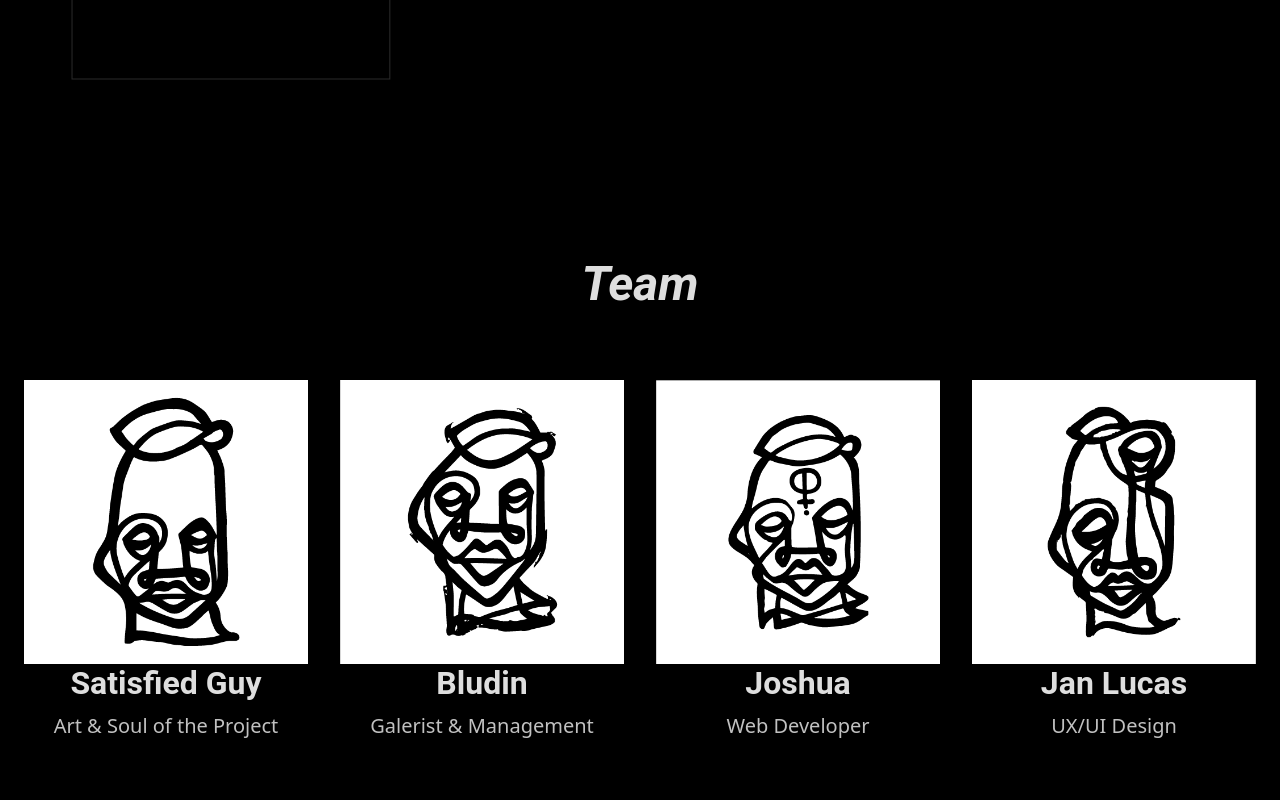
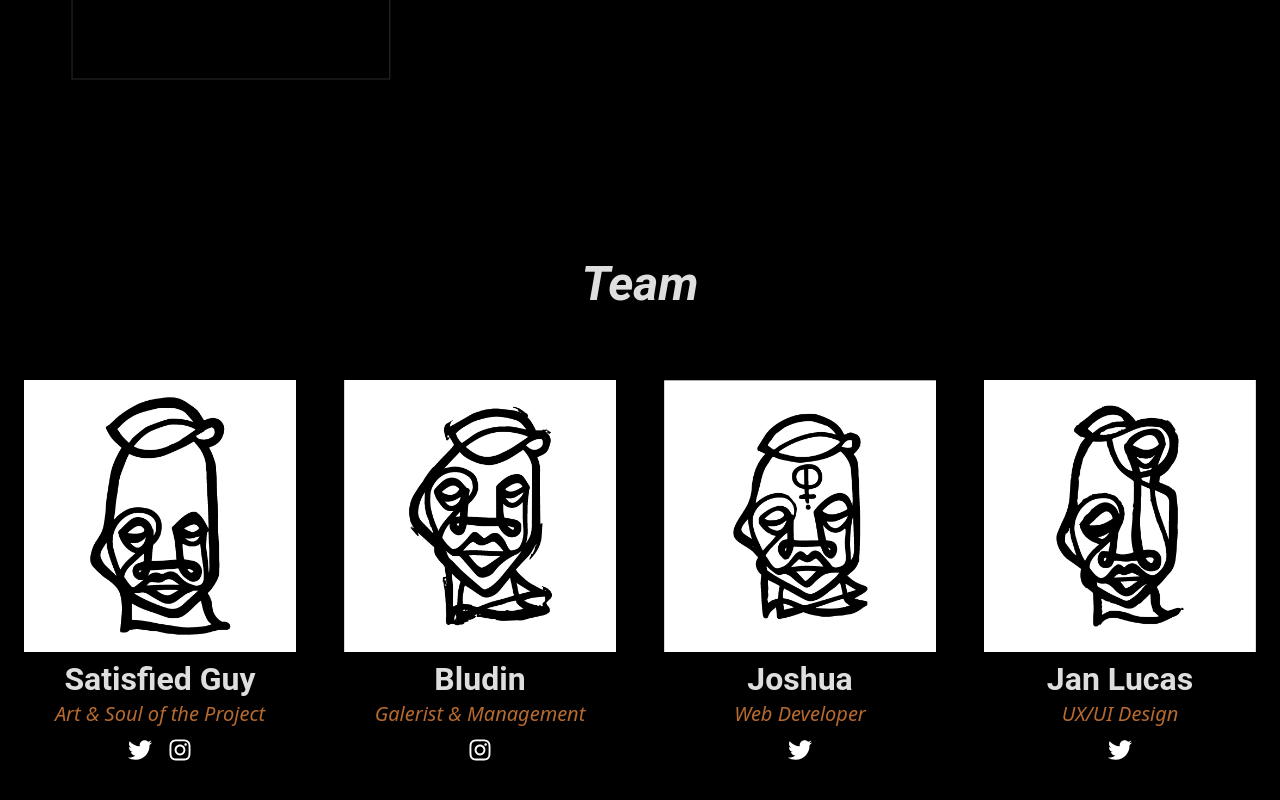
Before and after one commit to jozark/satisfied-guy, a React (Create React App) app: page / in a window 1280 px wide. Shown: the part 2904-3704 px from the top of the page. Built offline with nearby package versions, Linux system fonts and the light colour scheme.

Commit message:
💄 Style Team section

```diff
--- a/src/components/Team.tsx
+++ b/src/components/Team.tsx
@@ -10,16 +10,30 @@ export default function Team(): JSX.Element {
         <TeamElement
           path="images/team1.png"
           position="Art & Soul of the Project"
+          instagram="https://instagram.com"
+          twitter="https://twitter.com"
         >
           Satisfied Guy
         </TeamElement>
-        <TeamElement path="images/team2.png" position="Galerist & Management">
+        <TeamElement
+          path="images/team2.png"
+          position="Galerist & Management"
+          instagram="https://instagram.com"
+        >
           Bludin
         </TeamElement>
-        <TeamElement path="images/team3.png" position="Web Developer">
+        <TeamElement
+          path="images/team3.png"
+          position="Web Developer"
+          twitter="https://twitter.com"
+        >
           Joshua
         </TeamElement>
-        <TeamElement path="images/team4.png" position="UX/UI Design">
+        <TeamElement
+          path="images/team4.png"
+          position="UX/UI Design"
+          twitter="https://twitter.com"
+        >
           Jan Lucas
         </TeamElement>
       </TeamWrapper>
--- a/src/components/TeamElement.tsx
+++ b/src/components/TeamElement.tsx
@@ -4,24 +4,47 @@ import {
   Member,
   StyledTeamElement,
   Subtext,
+  SocialMedia,
+  Twitter,
+  Instagram,
 } from './styles/TeamElement.styled';
 
 type TeamElementProps = {
   path: string;
   position: string;
   children: string;
+  instagram?: string;
+  twitter?: string;
 };
 
 export default function TeamElement({
   path,
   position,
   children,
+  twitter,
+  instagram,
 }: TeamElementProps): JSX.Element {
   return (
     <StyledTeamElement>
       <Image src={path} alt="" />
       <Member>{children}</Member>
       <Subtext>{position}</Subtext>
+      <SocialMedia>
+        {twitter ? (
+          <a href={twitter}>
+            <Twitter />
+          </a>
+        ) : (
+          <></>
+        )}
+        {instagram ? (
+          <a href={instagram}>
+            <Instagram />
+          </a>
+        ) : (
+          <></>
+        )}
+      </SocialMedia>
     </StyledTeamElement>
   );
 }
--- a/src/components/styles/Gallery.styled.ts
+++ b/src/components/styles/Gallery.styled.ts
@@ -14,9 +14,9 @@ export const StyledGallery = styled.div`
     display: none;
   }
 
-  @media (max-width: ${({ theme }) => theme.breakingPoints.mobile}) {
+  @media (max-width: ${({ theme }) => theme.breakingPoints.tablet.max}) {
     gap: 2rem;
-    padding-top: 7rem 0;
+    padding: 5rem 0;
   }
 `;
 
@@ -26,8 +26,4 @@ export const GalleryWrapper = styled(ScrollContainer)`
   gap: 5rem;
   padding: 0 2rem;
   padding-top: 3rem;
-  @media (max-width: ${({ theme }) => theme.breakingPoints.mobile}) {
-    gap: 2rem;
-    padding-top: 0rem;
-  }
 `;
--- a/src/components/styles/Team.styled.ts
+++ b/src/components/styles/Team.styled.ts
@@ -6,6 +6,9 @@ export const StyledTeam = styled.div`
   padding: 7rem 1.5rem;
   max-width: 1366px;
   margin: 0 auto;
+  @media (max-width: ${({ theme }) => theme.breakingPoints.tablet.max}) {
+    padding: 2rem 1.5rem;
+  }
 `;
 
 export const Heading = styled.h2`
@@ -14,12 +17,23 @@ export const Heading = styled.h2`
   font-style: italic;
   margin-bottom: 0.25rem;
   padding-bottom: 4rem;
+  @media (max-width: ${({ theme }) => theme.breakingPoints.tablet.max}) {
+    padding-bottom: 2rem;
+  }
 `;
 
 export const TeamWrapper = styled.div`
   display: grid;
   grid-template-columns: repeat(4, 1fr);
-  gap: 2rem;
+  gap: 3rem;
   width: 100%;
   justify-content: space-between;
+
+  @media (max-width: ${({ theme }) => theme.breakingPoints.tablet.max}) {
+    grid-template-columns: 1fr 1fr;
+  }
+
+  @media (max-width: 580px) {
+    grid-template-columns: 1fr;
+  }
 `;
--- a/src/components/styles/TeamElement.styled.ts
+++ b/src/components/styles/TeamElement.styled.ts
@@ -1,11 +1,14 @@
 import styled from 'styled-components';
+import { FaInstagram, FaTwitter } from 'react-icons/fa';
 
 export const StyledTeamElement = styled.div`
   display: grid;
   width: 100%;
+  place-items: center;
 `;
 
 export const Image = styled.img`
+  margin-bottom: 0.5rem;
   width: 100%;
   max-width: 400px;
 `;
@@ -18,4 +21,23 @@ export const Member = styled.h3`
 export const Subtext = styled.p`
   font-size: 1.25rem;
   text-align: center;
+  font-style: italic;
+  color: #d17a38;
+  padding: 0;
 `;
+
+export const SocialMedia = styled.div`
+  padding-top: 0.5rem;
+  gap: 1rem;
+  display: flex;
+`;
+
+export const Twitter = styled(FaTwitter)`
+  color: white;
+  font-size: 1.5rem;
+`;
+
+export const Instagram = styled(FaInstagram)`
+  color: white;
+  font-size: 1.5rem;
+`;
```
